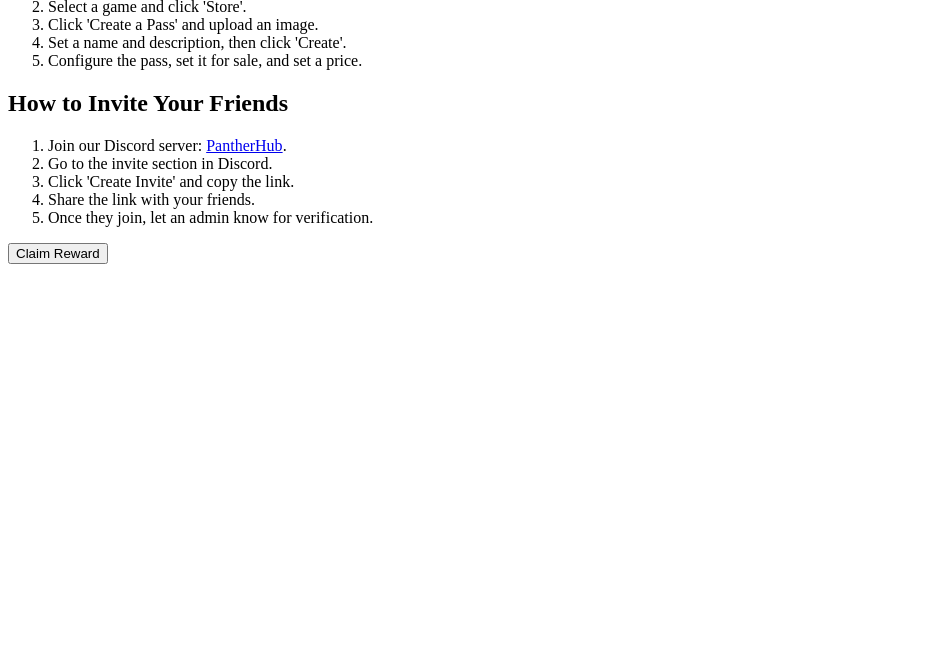
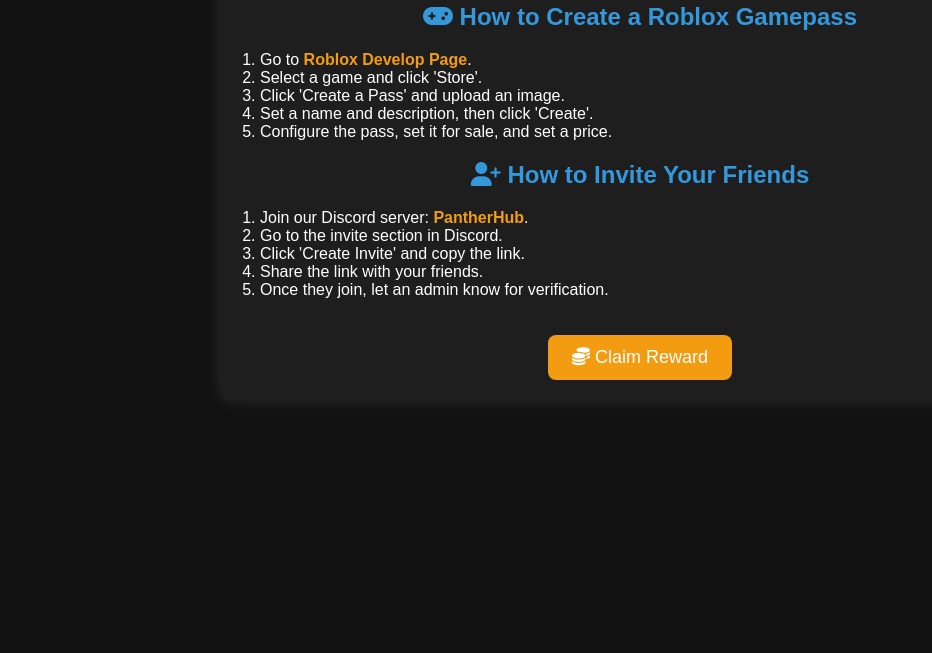
Before and after one commit to Tigyiscute/Tigy, a plain HTML site: page index.html in a window 1280 px wide. Shown: the part 147-800 px from the top of the page, without its empty margins (0-932 px from the left). Drawn offline with Linux system fonts and the light colour scheme.

Commit message:
Update index.html

```diff
--- a/index.html
+++ b/index.html
@@ -4,14 +4,72 @@
     <meta charset="UTF-8">
     <meta name="viewport" content="width=device-width, initial-scale=1.0">
     <title>PantherHub - Invite Rewards</title>
-    <link rel="stylesheet" href="styles.css">
+    <link rel="stylesheet" href="https://cdnjs.cloudflare.com/ajax/libs/font-awesome/6.4.2/css/all.min.css">
+    <style>
+        body {
+            font-family: Arial, sans-serif;
+            background-color: #121212;
+            color: white;
+            text-align: center;
+            margin: 0;
+            padding: 0;
+        }
+        .container {
+            max-width: 800px;
+            margin: 50px auto;
+            padding: 20px;
+            background: #1e1e1e;
+            border-radius: 10px;
+            box-shadow: 0 0 15px rgba(255, 255, 255, 0.1);
+        }
+        h1 {
+            color: #f39c12;
+        }
+        h2 {
+            color: #3498db;
+            margin-top: 20px;
+        }
+        ol {
+            text-align: left;
+            padding-left: 20px;
+        }
+        a {
+            color: #f39c12;
+            text-decoration: none;
+            font-weight: bold;
+        }
+        a:hover {
+            text-decoration: underline;
+        }
+        button {
+            background-color: #f39c12;
+            color: white;
+            border: none;
+            padding: 12px 24px;
+            font-size: 18px;
+            border-radius: 8px;
+            cursor: pointer;
+            transition: 0.3s;
+            margin-top: 20px;
+        }
+        button:hover {
+            background-color: #e67e22;
+        }
+        #rewardMessage {
+            margin-top: 15px;
+            font-size: 18px;
+            font-weight: bold;
+            display: none;
+            color: #2ecc71;
+        }
+    </style>
 </head>
 <body>
     <div class="container">
-        <h1>PantherHub - Invite Rewards</h1>
+        <h1><i class="fas fa-gift"></i> PantherHub - Invite Rewards</h1>
 
         <section id="gamepass">
-            <h2>How to Create a Roblox Gamepass</h2>
+            <h2><i class="fas fa-gamepad"></i> How to Create a Roblox Gamepass</h2>
             <ol>
                 <li>Go to <a href="https://www.roblox.com/develop" target="_blank">Roblox Develop Page</a>.</li>
                 <li>Select a game and click 'Store'.</li>
@@ -22,7 +80,7 @@
         </section>
 
         <section id="invite">
-            <h2>How to Invite Your Friends</h2>
+            <h2><i class="fas fa-user-plus"></i> How to Invite Your Friends</h2>
             <ol>
                 <li>Join our Discord server: <a href="https://discord.gg/44d8RJWg2j" target="_blank">PantherHub</a>.</li>
                 <li>Go to the invite section in Discord.</li>
@@ -32,8 +90,8 @@
             </ol>
         </section>
 
-        <button id="claimReward">Claim Reward</button>
-        <p id="rewardMessage" style="display: none;">Thank you for participating! Your reward will be processed soon.</p>
+        <button id="claimReward"><i class="fas fa-coins"></i> Claim Reward</button>
+        <p id="rewardMessage"><i class="fas fa-check-circle"></i> Thank you for participating! Your reward will be processed soon.</p>
     </div>
 
     <script>
```
